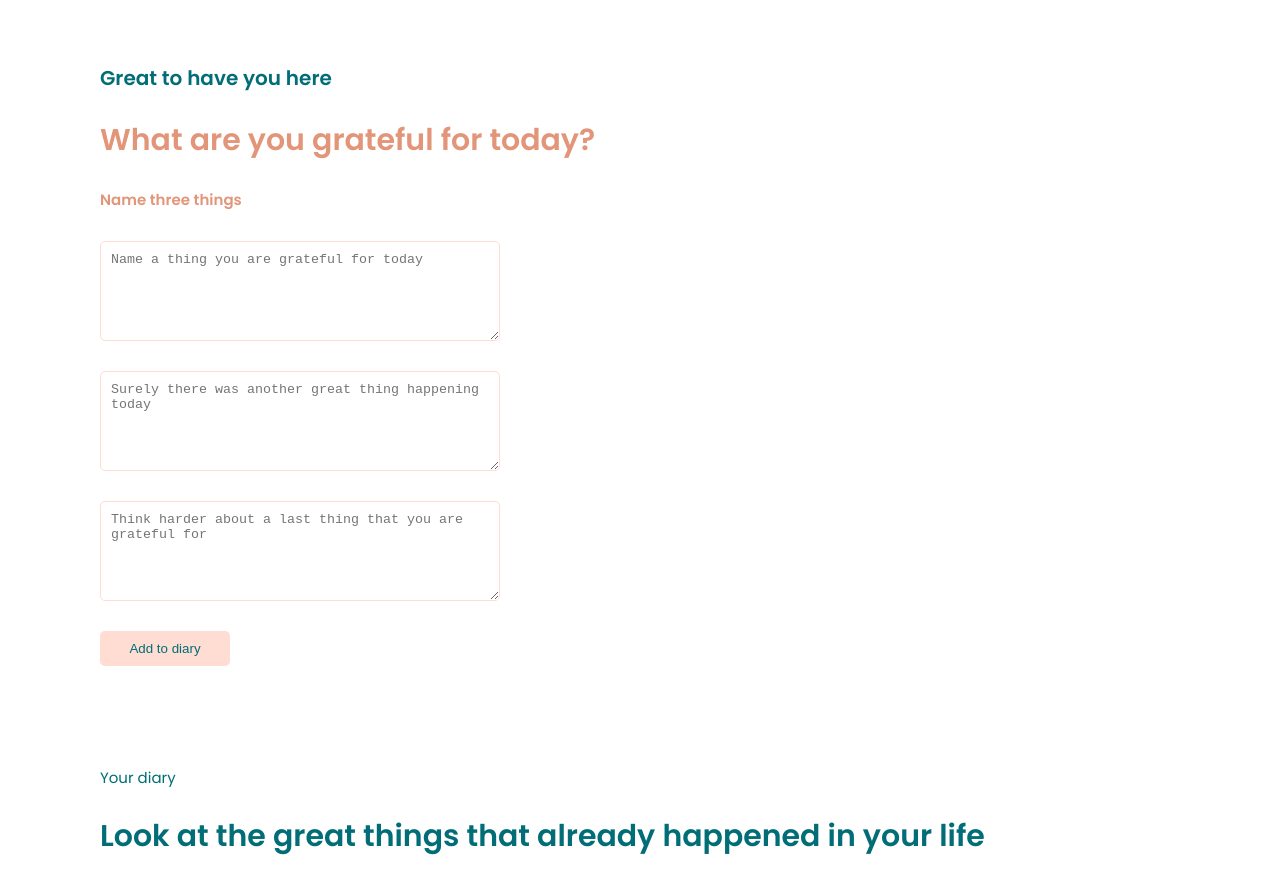
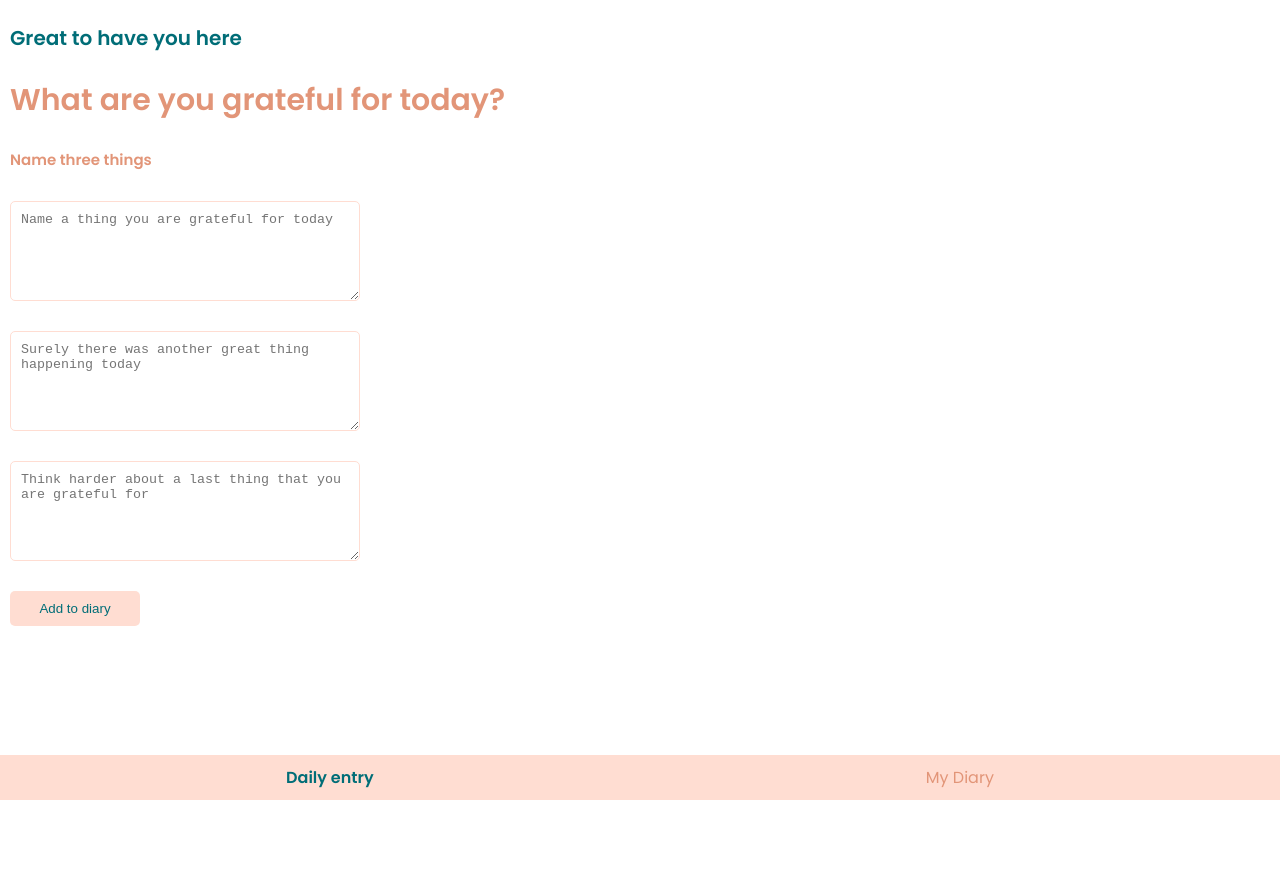
Before and after one commit to ckskr/capstone-project, a Next.js app: page / in a window 1280 px wide. Shown: the top 894 px of the page. After the commit the page ends 800 px from the top, so only its background shows below. Built offline with nearby package versions, Linux system fonts and the light colour scheme.

Commit message:
add navbar and links

```diff
--- /dev/null
+++ b/src/components/Footer/Footer.js
@@ -0,0 +1,38 @@
+import Link from 'next/link';
+import {useRouter} from 'next/router';
+import styled from 'styled-components';
+
+export default function Footer() {
+	const router = useRouter();
+	return (
+		<StyledFooter>
+			<Link href="./">
+				<StyledLink active={router.pathname === '/'}>Daily entry</StyledLink>
+			</Link>
+			<Link href="./diary">
+				<StyledLink active={router.pathname === '/diary'}>My Diary</StyledLink>
+			</Link>
+		</StyledFooter>
+	);
+}
+
+const StyledFooter = styled.footer`
+	display: flex;
+	position: fixed;
+	right: 0;
+	bottom: 0;
+	left: 0;
+	justify-content: space-around;
+	padding: 10px;
+	background-color: var(--rose);
+`;
+
+const StyledLink = styled.a`
+	color: var(--rose);
+	color: ${({active = true}) => (active ? 'var(--turq)' : 'var(--salmon)')};
+	font-weight: ${({active = true}) => (active ? '1000' : '500')};
+
+	&:hover {
+		font-weight: 1000;
+	}
+`;
--- a/src/components/Form/Form.js
+++ b/src/components/Form/Form.js
@@ -1,17 +1,12 @@
-import dayjs from 'dayjs';
 import {nanoid} from 'nanoid';
 import {useState} from 'react';
 import styled from 'styled-components';
 
 import StyledButton from '../Button/StyledButton';
-import DiaryHeadline from '../Headline/DiaryHeadline';
 import Headline2 from '../Headline/Headline2';
 
 console.clear();
 
-function Date({datum}) {
-	return <StyledDate>{dayjs(datum).format('DD.MM.YYYY h:mm A')}</StyledDate>;
-}
 export default function FormExport() {
 	const [entries, setEntries] = useState([]);
 
@@ -29,7 +24,6 @@ export default function FormExport() {
 	return (
 		<>
 			<Form onAddEntry={addEntry} />
-			<Diary entries={entries} />
 		</>
 	);
 }
@@ -88,35 +82,10 @@ function Form({onAddEntry}) {
 	);
 }
 
-function Diary({entries}) {
-	return (
-		<>
-			<DiaryHeadline />
-			<StyledWrapper>
-				{entries.map(entry => {
-					return (
-						<StyledCard key={entry.id}>
-							<Date />
-							<StyledH4>You were grateful for:</StyledH4>
-
-							<ul>
-								<StyledLi>{entry.firstEntry}</StyledLi>
-								<StyledLi>{entry.secondEntry}</StyledLi>
-								<StyledLi>{entry.thirdEntry}</StyledLi>
-							</ul>
-						</StyledCard>
-					);
-				})}
-			</StyledWrapper>
-		</>
-	);
-}
-
-/* --------------------Styling --------------------------------*/
 const StyledInput = styled.textarea`
 	display: flex;
 	flex-wrap: wrap;
-	width: 400px;
+	width: 350px;
 	height: 100px;
 	margin: 30px 0;
 	padding: 10px;
@@ -128,41 +97,3 @@ const StyledInput = styled.textarea`
 const StyledLabel = styled.label`
 	display: none;
 `;
-
-const StyledWrapper = styled.div`
-	display: flex;
-	flex-direction: column-reverse;
-	width: 400px;
-	margin-bottom: 20px;
-	border-radius: 5px;
-	gap: 10px;
-`;
-
-const StyledLi = styled.li`
-	display: flex;
-	flex-direction: column;
-	margin: 0 15px 10px 15px;
-	color: var(--turq_light);
-	gap: 50px;
-`;
-
-const StyledCard = styled.section`
-	display: flex;
-	flex-direction: column-reverse;
-	width: 800px;
-	border: 1px solid var(--turq_light);
-	border-radius: 5px;
-`;
-
-const StyledH4 = styled.h4`
-	display: flex;
-	order: 1;
-	margin-left: 15px;
-	color: var(--turq_light);
-`;
-
-const StyledDate = styled.div`
-	order: 2;
-	margin-left: 15px;
-	color: var(--turq_light);
-`;
--- a/src/pages/index.js
+++ b/src/pages/index.js
@@ -1,3 +1,4 @@
+import Footer from '../components/Footer/Footer';
 import FormExport from '../components/Form/Form';
 import Headline1 from '../components/Headline/Headline1';
 
@@ -6,6 +7,7 @@ export default function HomePage() {
 		<>
 			<Headline1 />
 			<FormExport />
+			<Footer />
 		</>
 	);
 }
--- a/src/styles.js
+++ b/src/styles.js
@@ -56,7 +56,7 @@ export const GlobalStyle = createGlobalStyle`
 
 	body {
 		margin: 0;
-		padding: 50px 100px 50px 100px;
+		padding: 10px 10px 10px 10px;
 		font-family: 'Poppins', sans-serif;
 		font-size: 1rem;
 		font-style: "normal";
```
Also changed, not shown: src/Hooks/localStorage.js (added, +12 -0 lines), src/pages/diary.js (+34 -29 lines).
